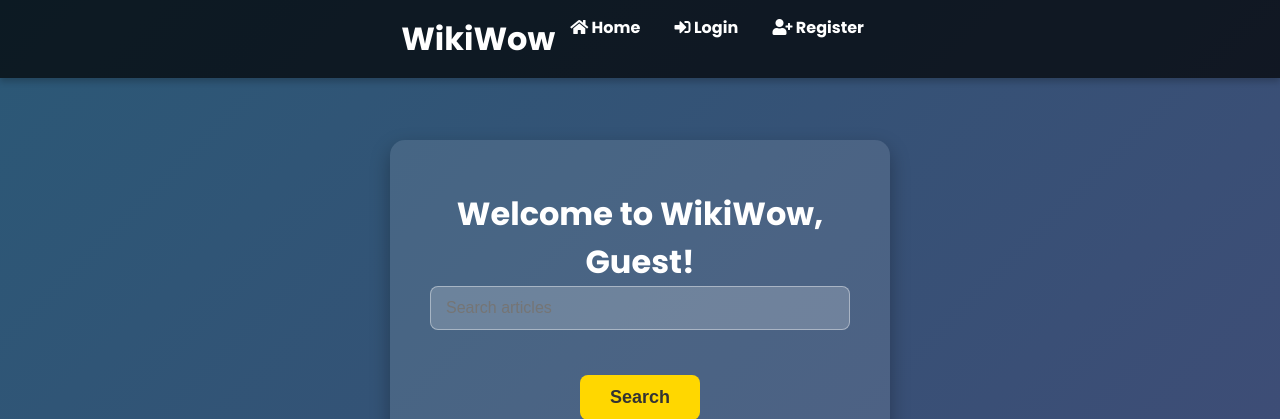
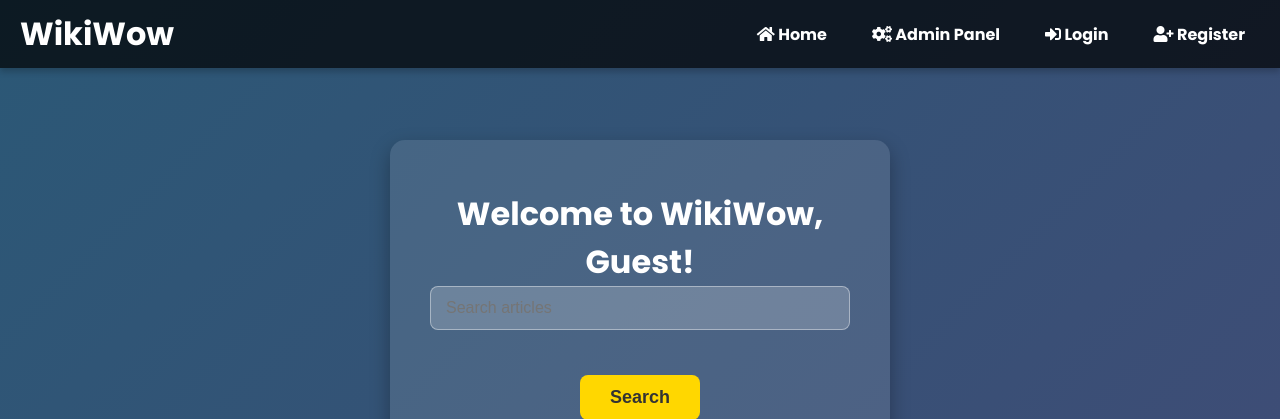
Before and after one commit to PhoebeIvana/JWT, a PHP site: page / in a window 1280 px wide. Shown: the top 419 px of the page. Run offline with PHP 8.4, Linux system fonts and the light colour scheme; data comes from the database, SQL or seed files in the repository.

Commit message:
Upd. Admin Panel & Dashboard

```diff
--- a/index.php
+++ b/index.php
@@ -21,8 +21,10 @@ $is_logged_in = isset($_COOKIE['personal-session']) && verify_jwt($_COOKIE['pers
 if ($is_logged_in) {
     $payload = decode_payload($_COOKIE['personal-session']);
     $username = $payload['username'] ?? 'Guest';
+    $role = $payload['role'] ?? 'guest';
 } else {
     $username = 'Guest';
+    $role = 'guest';
 }
 ?>
 
@@ -38,13 +40,35 @@ if ($is_logged_in) {
     <link rel="stylesheet" href="css/style.css">
 </head>
 
+<style>
+    .navbar {
+        display: flex;
+        justify-content: space-between;
+        align-items: center;
+        padding: 10px 20px;
+    }
+
+    .logo {
+        margin: 0;
+    }
+
+    .nav-links {
+        display: flex;
+        gap: 15px;
+    }
+</style>
+
 <body>
     <header>
         <div class="navbar">
             <h1 class="logo">WikiWow</h1>
             <nav class="nav-links">
                 <a href="index.php"><i class="fas fa-home"></i> Home</a>
+                <a href="admin.php"><i class="fas fa-cogs"></i> Admin Panel</a>
                 <?php if ($is_logged_in): ?>
+                    <?php if ($role === 'admin'): ?>
+                        <a href="dashboard.php"><i class="fas fa-tachometer-alt"></i> Dashboard</a>
+                    <?php endif; ?>
                     <a href="profile.php"><i class="fas fa-user"></i> My Profile</a>
                     <a href="logout.php"><i class="fas fa-sign-out-alt"></i> Logout</a>
                 <?php else: ?>
```
Also changed, not shown: dashboard.php (+6 -3 lines).
